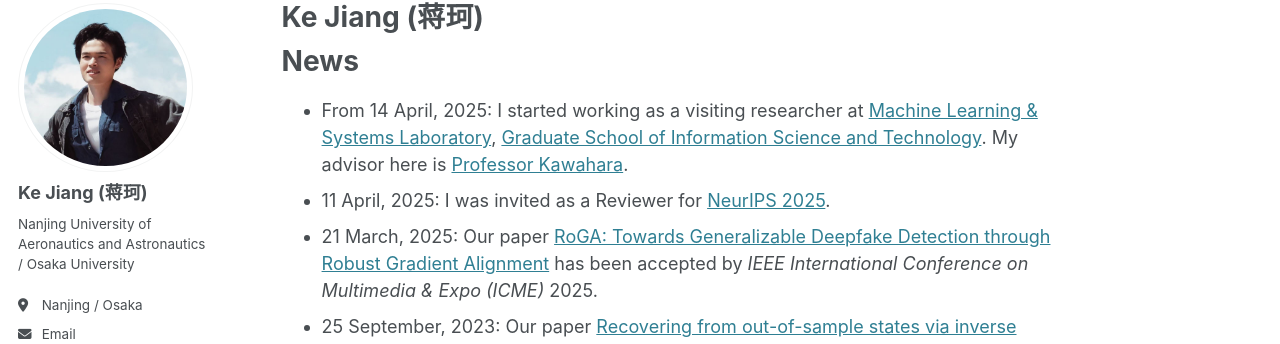
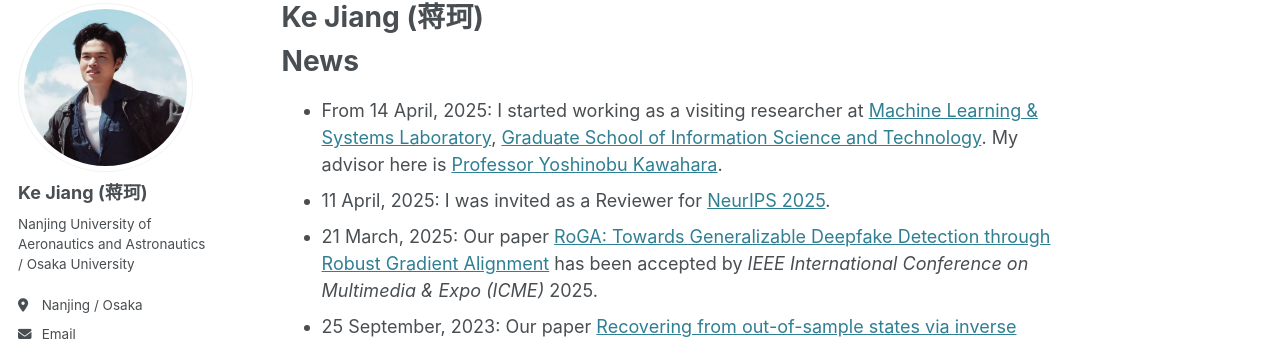
Before and after one commit to Jack10843/Jack10843.github.io, a Jekyll site: the page built from _pages/about.md, in a window 1280 px wide and 900 px high. Shown: the part 103-447 px from the top of the window. Built offline with Jekyll 4.4.1, drawn with Linux system fonts in a browser that asks for light colours; some web fonts are replaced.

Commit message:
Update about.md

```diff
--- a/_pages/about.md
+++ b/_pages/about.md
@@ -9,7 +9,7 @@ redirect_from:
 
 News
 ======
- - From 14 April, 2025: I started working as a visiting researcher at [Machine Learning & Systems Laboratory](https://mls.ist.osaka-u.ac.jp/en/member.html), [Graduate School of Information Science and Technology](https://www.ist.osaka-u.ac.jp/english/). My advisor here is [Professor Kawahara](https://mls.ist.osaka-u.ac.jp/en/~kawahara/).
+ - From 14 April, 2025: I started working as a visiting researcher at [Machine Learning & Systems Laboratory](https://mls.ist.osaka-u.ac.jp/en/member.html), [Graduate School of Information Science and Technology](https://www.ist.osaka-u.ac.jp/english/). My advisor here is [Professor Yoshinobu Kawahara](https://mls.ist.osaka-u.ac.jp/en/~kawahara/).
  - 11 April, 2025: I was invited as a Reviewer for [NeurIPS 2025](https://neurips.cc/Conferences/2025).
  - 21 March, 2025: Our paper [RoGA: Towards Generalizable Deepfake Detection through Robust Gradient Alignment]() has been accepted by *IEEE International Conference on Multimedia & Expo (ICME)* 2025.
  - 25 September, 2023: Our paper [Recovering from out-of-sample states via inverse dynamics in offline reinforcement learning](https://proceedings.neurips.cc/paper_files/paper/2023/file/7a0f7e9d9b42b26e5bfc9ba4c6e5287c-Paper-Conference.pdf) has been accepted by *The 36th Annual Conference on Neural Information Processing Systems (NeurIPS)*, 2023.
```
